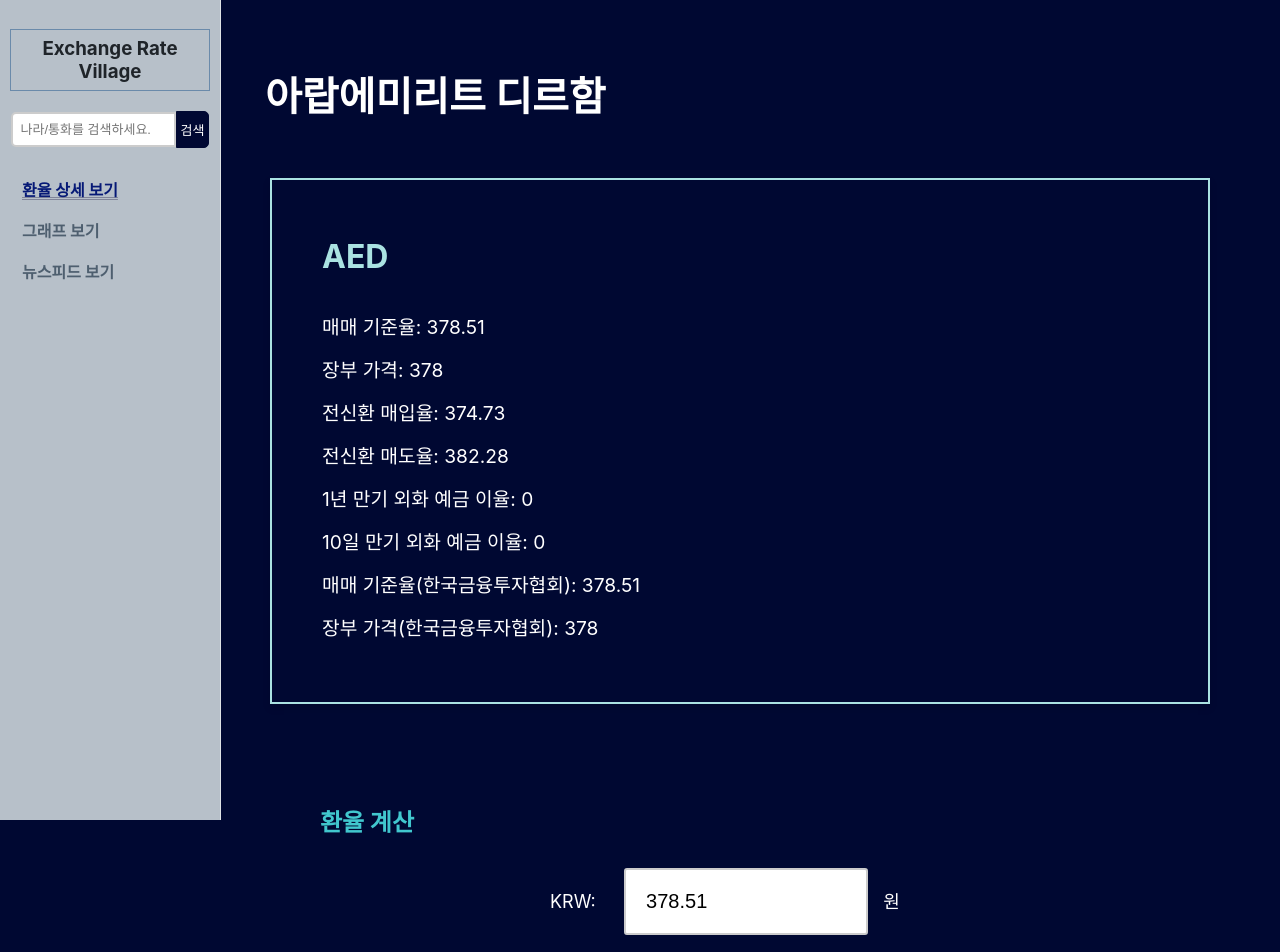
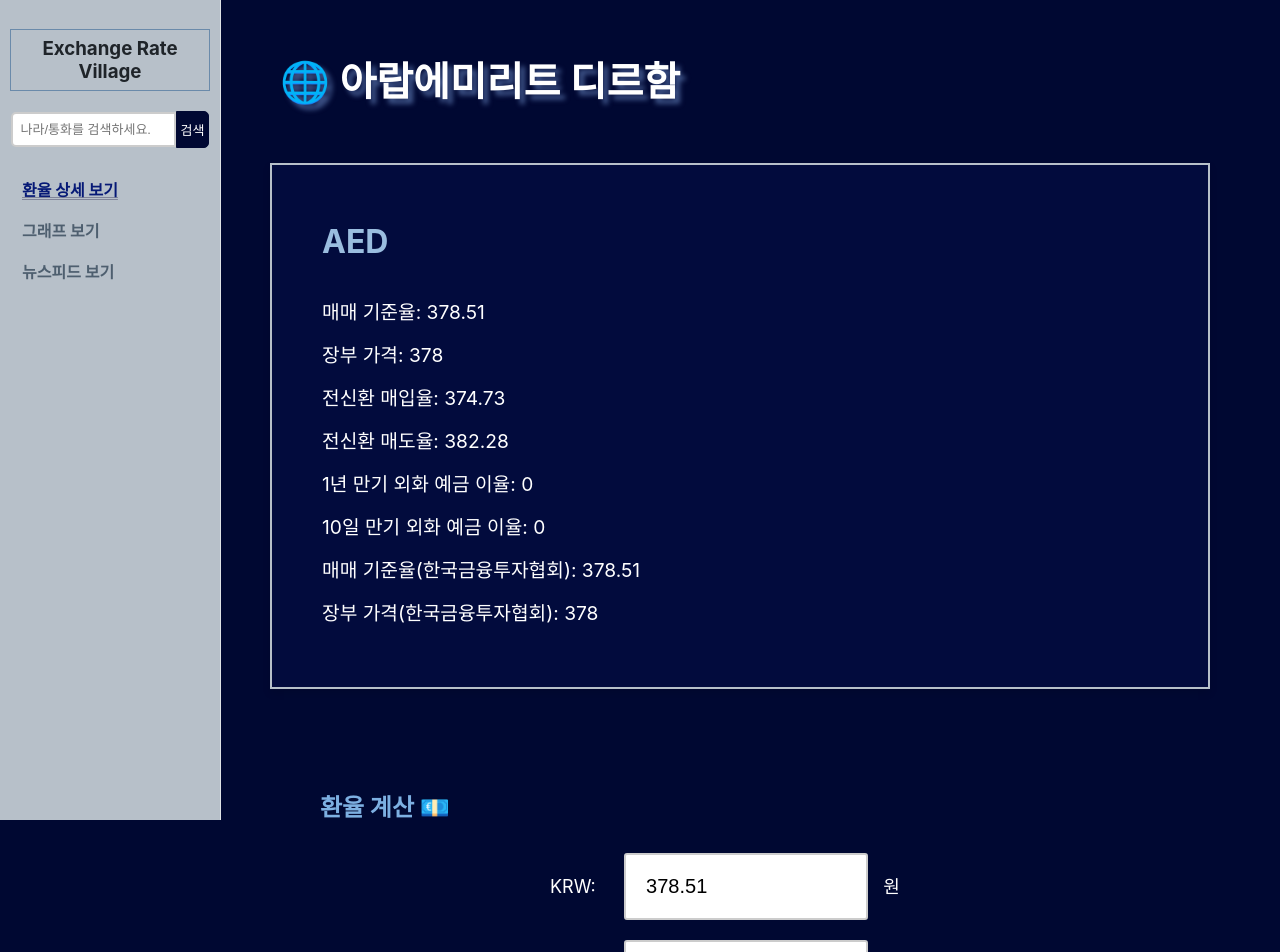
Before and after one commit to Yejin0070/final-project, a React (Create React App) app: page /country/AED in a window 1280 px wide. Shown: the top 952 px of the page. Built offline with nearby package versions, Linux system fonts and the light colour scheme.

Commit message:
refactor: CountryPage css 수정

```diff
--- a/src/page/countryPage/index.jsx
+++ b/src/page/countryPage/index.jsx
@@ -84,7 +84,7 @@ export default function CountryPage() {
   return (
     <div className="countryPage">
       <SideBar curUnit={cur_unit} />
-      <h1>{country.cur_nm}</h1>
+      <h1>🌐 {country.cur_nm}</h1>
       <div className="countryImformationContainer">
         <h2>{country.cur_unit}</h2>
         <ul>
@@ -99,7 +99,7 @@ export default function CountryPage() {
         </ul>
       </div>
       <div className="calculator">
-        <h2>환율 계산</h2>
+        <h2>환율 계산 💶</h2>
         <div className="calculatorContainer">
           <div className="beforeContainer">
             <label>KRW:</label>
--- a/src/style/countryPage.css
+++ b/src/style/countryPage.css
@@ -1,8 +1,9 @@
 /* 제목 */
 .countryPage h1 {
-  margin: 40px;
+  margin: 25px 55px;
   padding: 5px;
   font-size: 2.5em;
+  text-shadow: 5px 5px 5px rgba(133, 171, 236, 0.5);
 }
 
 /* 상세 페이지 */
@@ -14,15 +15,15 @@
   margin: 50px;
   padding: 30px;
   padding-left: 50px;
-  /* background-color: rgba(57, 57, 112, 0.381); */
-  border: 2px solid rgb(170, 226, 226);
+  background-color: rgba(19, 43, 160, 0.1);
+  border: 2px solid #b7c0c9;
   box-shadow: 0 4px 8px rgba(0, 0, 0, 0.1);
 }
 
 .countryImformationContainer h2 {
   font-size: 2em;
   margin-bottom: 20px;
-  color: rgb(170, 226, 226);
+  color: #9abddf;
 }
 
 .countryImformationContainer ul {
@@ -42,7 +43,7 @@
 }
 
 .calculator h2 {
-  color: rgb(65, 199, 206);
+  color: #7db0e2;
   font-weight: bold;
 }
 
```
